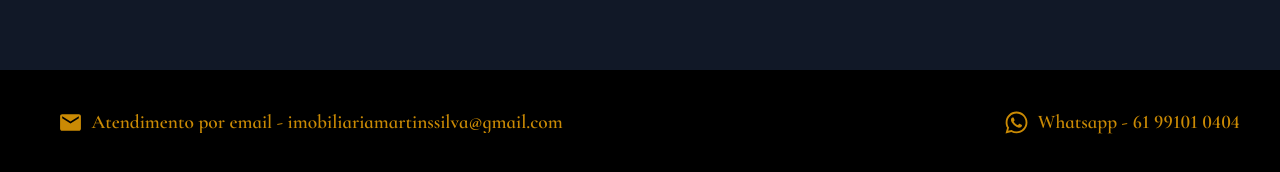
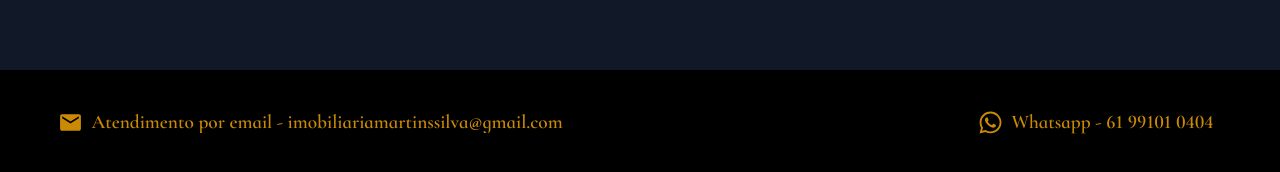
Before and after one commit to eliasfmartins/landing-imobiliaria, a Next.js app: page /auth in a window 1280 px wide. Shown: the part 787-959 px from the top of the page. Built offline with nearby package versions, Linux system fonts and the light colour scheme; a web font is replaced by a local one.

Commit message:
feat: salvando alterações

```diff
--- a/src/app/components/Footer/index.tsx
+++ b/src/app/components/Footer/index.tsx
@@ -6,7 +6,7 @@ import { MdEmail } from "react-icons/md";
 export const Footer = () => {
   return (
     <footer className="bg-black w-full">
-      <div className="max-w-[1200px] flex-col py-3 h-auto mx-auto sm:gap-4  items-center sm:flex-row  min-h-20 text-yellow-600 flex justify-between  text-sm">
+      <div className="max-w-[1200px] flex-col py-3 h-auto mx-auto  flex-wrap sm:gap-3  items-center sm:flex-row  min-h-20 text-yellow-600 flex justify-center md:justify-between  text-sm  ">
         {/* <Link
           href={"#"}
           className="flex gap-2 items-center justify-center w-fit py-6"
@@ -17,7 +17,7 @@ export const Footer = () => {
         <Link
           href={"mailto:imobiliariamartinssilva@gmail.com"}
           target="_blank"
-          className="flex gap-2 items-center  justify-center sm:justify-normal py-6 w-full sm:w-auto px-4"
+          className="flex gap-2  items-center text-center sm:text-start justify-center sm:justify-normal py-6 w-full sm:w-auto px-4"
         >
           <MdEmail size={25} className="flex-shrink-0" />
           <span className="truncate  w-auto overflow-hidden">
@@ -28,7 +28,7 @@ export const Footer = () => {
         <Link
           href={"https://wa.me/5561991010404"}
           target="_blank"
-          className="flex gap-2 items-center justify-center w-fit py-6"
+          className="flex gap-2 items-center justify-center w-fit p-6"
         >
           <FaWhatsapp size={25} />
           <span className="flex-shrink-0">Whatsapp - 61 99101 0404</span>
--- a/src/app/components/ImoveisSection/index.tsx
+++ b/src/app/components/ImoveisSection/index.tsx
@@ -4,16 +4,20 @@ import Link from 'next/link';
 
 export const ImoveisSection = () => {
   return (
-    <div className="mt-[80px] flex sm:justify-between items-center w-full/20 flex-wrap mb-[80px] p-4 justify-center gap-y-8  ">
+    <div className=''>
+    <div className="flex sm:justify-evenly items-center w-full/20 flex-wrap p-4 justify-center gap-y-8  ">
+
       <CardImoveis cidade='João Pinheiro' imgUrl='fazenda.jpeg' link='https://www.vivareal.com.br/imovel/fazenda---sitio-3-quartos-joao-pinheiro-com-garagem-250m2-venda-RS1600000-id-2690673376/' title='Excelente Fazenda em João Pinheiro' valor='1.600.000' banheiros='2' metragem='250' quartos='3' vagas='10' />
       <CardImoveis cidade='Jardim Ingá' imgUrl='casajardin.webp' link='https://www.vivareal.com.br/imovel/casa-3-quartos-jardim-do-inga-bairros-luziania-com-garagem-120m2-venda-RS380000-id-2689051197/' title='Ótima Casa no Jardim Ingá' valor='380.000' banheiros='2' metragem='120' quartos='3' vagas='2' />
       <CardImoveis imgUrl='casaimg.jpeg' cidade='Jardim Ingá' link='https://wa.me/p/7546592922067166/556191010404' title='Excelente casa no Jardim Ingá' valor='150.000' banheiros='1' quartos='2' vagas='2' />
-      <Link
-          href="/imoveis"
-          className="border-2 border-yellow-600 w-fit px-8 py-3 font-[700] text-yellow-600 hover:bg-yellow-600 hover:text-white transition-all ease-in-out  rounded mx-auto"
-        >
-          Veja Nossos Imoveis
-        </Link>
+
     </div>
+     <Link
+     href="/imoveis"
+     className="border-2 border-yellow-600 w-fit px-8 py-3 font-[700] text-yellow-600 hover:bg-yellow-600 hover:text-white transition-all ease-in-out  rounded mx-auto flex my-14"
+   >
+     Veja Nossos Imoveis
+   </Link>
+   </div>
   );
 };
```
